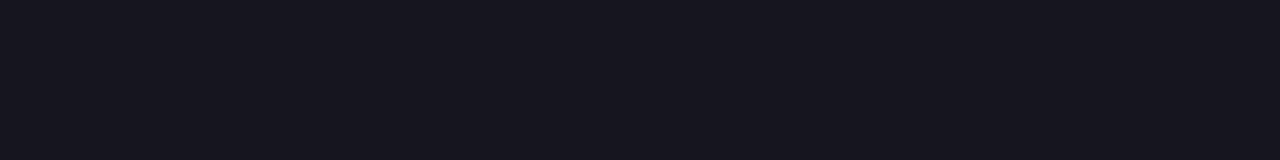
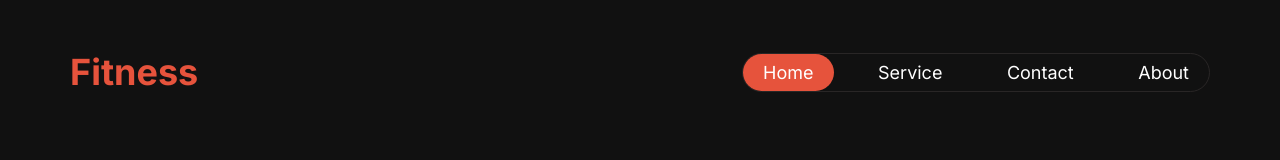
Before and after one commit to masumahmedon/fitness-website, a plain HTML site: page index.html in a window 1280 px wide. Shown: the top 160 px of the page. Drawn offline with Linux system fonts and the light colour scheme; a web font is replaced by a local one.

Commit message:
added header menu done

```diff
--- a/index.html
+++ b/index.html
@@ -6,10 +6,12 @@
     <title>Fitness Assignment-2</title>
     <link rel="stylesheet" href="styles/styles.css">
     <link rel="stylesheet" href="styles/responsive.css">
+    <link rel="stylesheet" href="https://cdnjs.cloudflare.com/ajax/libs/font-awesome/6.6.0/css/all.min.css">
+
 </head>
 <body class="inter-font">
     <!-- header section start here-->
-    <header class="display-hide">
+    <header>
         <nav class="nav-bar">
             <div>
                 <h3 class="brand">Fitness</h3>
@@ -21,7 +23,7 @@
                 <button id="btn-4">About</button>
             </div>
             <div class="nav-hamburger-menu">
-                <img src="images/elementor.png" alt="">
+                <i class="fa-solid fa-bars"></i>
             </div>
         </nav>
         <!-- banner section start here -->
--- a/styles/responsive.css
+++ b/styles/responsive.css
@@ -3,6 +3,7 @@
 @media screen and (max-width:576px) {
     .nav-hamburger-menu{
       display: block;
+      padding: 0 12px;
     }
     .nav-menu{
         display: none;
--- a/styles/styles.css
+++ b/styles/styles.css
@@ -21,15 +21,12 @@
   }
 /* shared/common styles start here */
 body{
-  background-color: #16151f;
+  background-color: #111111;
 }
 .section,.feature-types{
   /* display: flex; */
   max-width: 1140px;
   margin: 0 auto;
-}
-.flex{
-  display: flex;
 }
 .color{
   color: #FFFFFF;
@@ -70,8 +67,8 @@ body{
 /* header section style start here */
 .brand{
   color: #E6533C;
-  font-size: 3rem;
-  font-weight: 600;
+  font-size: 2.25rem;
+  font-weight: 700;
 }
 .nav-bar{
   display: flex;
@@ -83,16 +80,18 @@ body{
 }
 .nav-menu{
   border: 1px solid rgb(41, 38, 38);
-  border-radius: 30px;
+  border-radius: 39px;
 
 }
 .nav-menu button{
   color: #FFFFFF;
-  background-color: #16151f;
-  font-size: 1.5rem;
-  padding: 10px 25px;
-  border-radius: 30px;
-  margin: 0 10px 0 0;
+  background: transparent;
+  font-size: 1.125rem;
+  font-family: "Inter", sans-serif;
+  font-weight: 400;
+  padding: 8px 20px;
+  margin-right: 20px;
+  border-radius: 46px;
   border: none;
 }
 .nav-menu button:last-child{
@@ -101,12 +100,9 @@ body{
 #btn-1{
   background-color: #E6533C;
 }
-/* extra work */
-div>img{
-  width: 20px;
-}
 .nav-hamburger-menu{
   display: none;
+  color: #FFFFFF;
 }
 /* banner section style start */
 .banner-container, .extra-mile-container{
```
